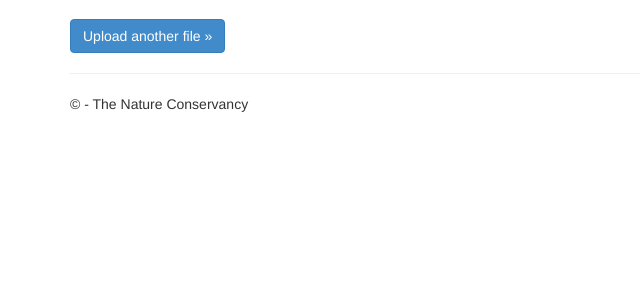
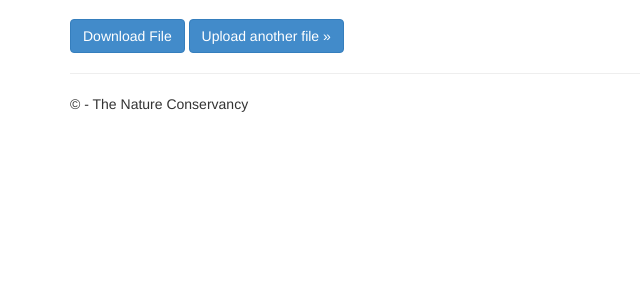
Before and after one commit to eleanxr/watersharingdashboard, a Django app: template datafiles/templates/datafiles/view_file.django.html in a window 1280 px wide. Shown: the part 51-351 px from the top of the page, without its empty margins (0-640 px from the left). Run offline with Django 3.2, Linux system fonts and the light colour scheme; the template is opened without the code that fills it, so the values that code supplies are empty; parts of the project's set-up code (start-up, migrations or seed data) failed here and were passed over; some libraries are stand-ins or nearby versions.

Commit message:
Add download button on view page for data files.

```diff
--- a/datafiles/templates/datafiles/view_file.django.html
+++ b/datafiles/templates/datafiles/view_file.django.html
@@ -6,6 +6,10 @@
 
 <p>{{ description | linebreaks }}</p>
 
+<a class="btn btn-primary" href="{{ url }}">
+    Download File
+</a>
+
 <a class="btn btn-primary" href="{% url 'upload-file' %}">
     Upload another file &raquo;
 </a>
--- a/datafiles/views.py
+++ b/datafiles/views.py
@@ -40,5 +40,6 @@ def view_file(request, file_id):
     return render(request, 'datafiles/view_file.django.html', {
         'title': file.name,
         'description': file.description,
+        'url': file.data_file.url,
         'year': datetime.now().year,
     })
--- a/utils/views.py
+++ b/utils/views.py
@@ -5,7 +5,7 @@ from django.views.generic import View
 from datetime import datetime
 
 class BaseView(View):
-    """A base class that populates common info that all views need."""
+    """A base class that populates common information that all views need."""
     context = {
         'year': datetime.now().year,
     }
```
